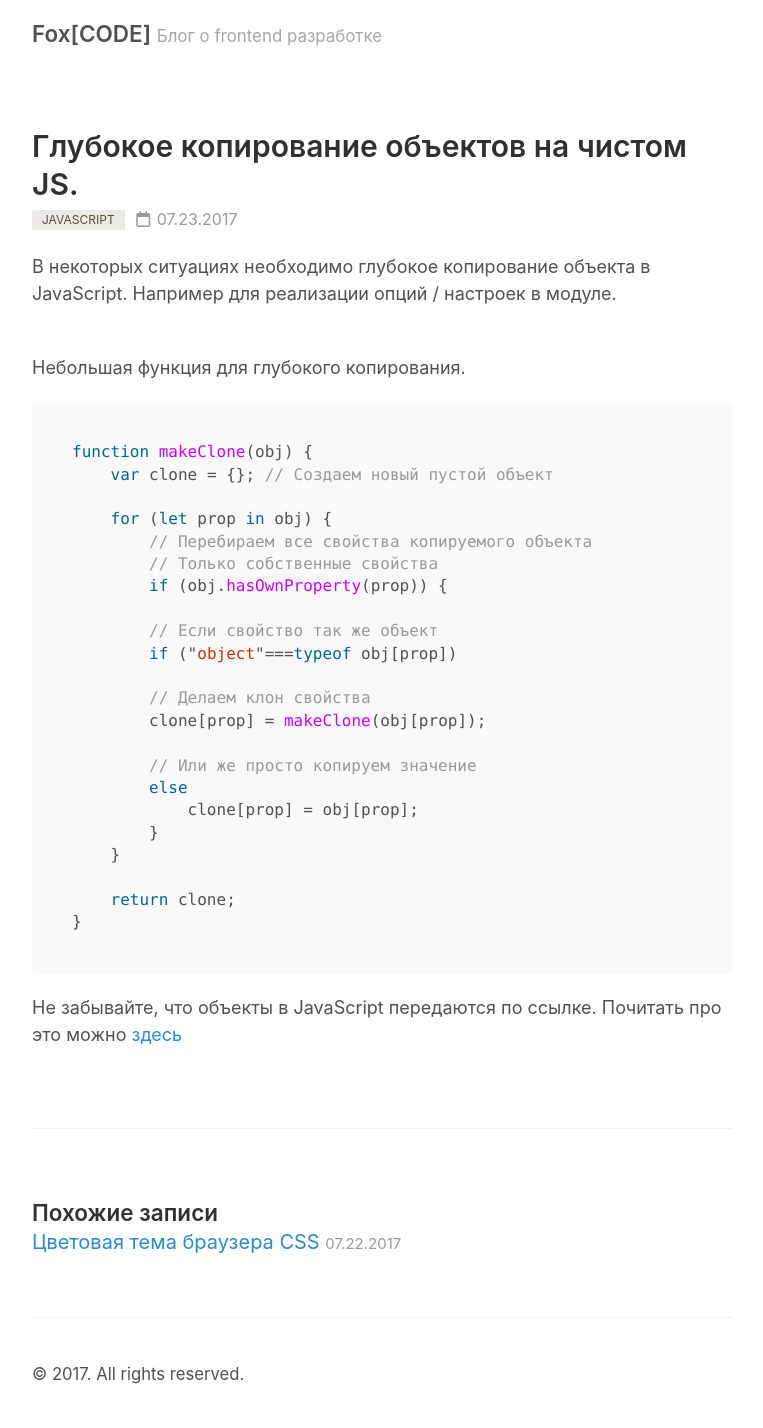
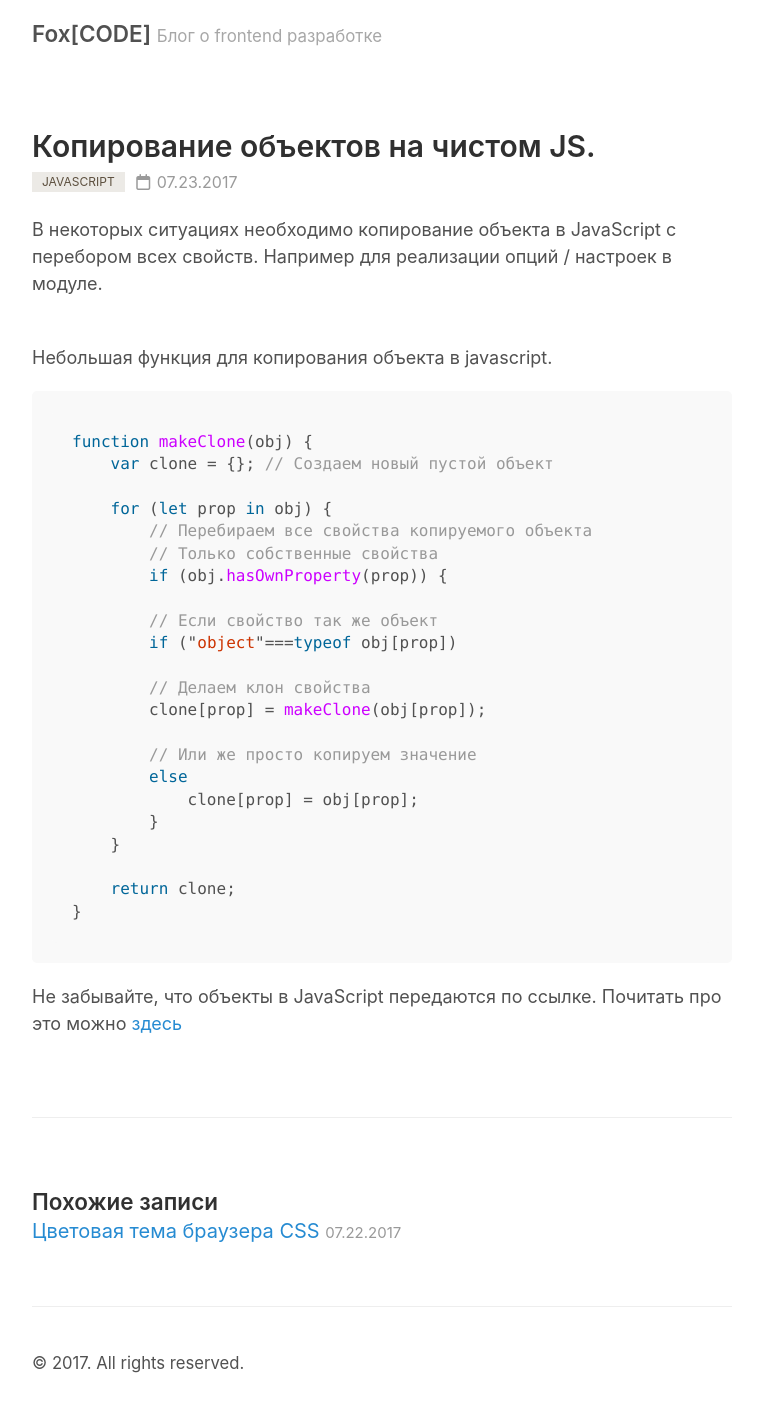
Before and after one commit to klesarev/myblog, a Jekyll site: the page built from _posts/javascript/2017-07-23-deep-cloning-odjects.md, in a window 1280 px wide. Shown: the whole page, without its empty margins (258-1021 px from the left). Built offline with Jekyll 4.4.1, drawn with Linux system fonts in a browser that asks for light colours; nearby versions of some CDN libraries; comment, search, counter and statistics services are not loaded.

Commit message:
correct js post

````diff
--- a/_posts/javascript/2017-07-23-deep-cloning-odjects.md
+++ b/_posts/javascript/2017-07-23-deep-cloning-odjects.md
@@ -1,16 +1,16 @@
 ---
 layout: post
-title: Глубокое копирование объектов на чистом JS.
-description: Глубокое копирование объектов в JavaScript. Объекты в Javascript. javascript clone function.
+title: Копирование объектов на чистом JS.
+description: Копирование объектов в JavaScript. Объекты в Javascript. javascript clone function.
 category: javascript
 permalink: /clonirovanie-objectov-js/
 ---
 
-В некоторых ситуациях необходимо глубокое копирование объекта в JavaScript. Например для реализации опций / настроек в модуле.
+В некоторых ситуациях необходимо копирование объекта в JavaScript с перебором всех свойств. Например для реализации опций / настроек в модуле.
 
 <!--excerpt-->
 <br />
-Небольшая функция для глубокого копирования.
+Небольшая функция для копирования объекта в javascript.
 ```javascript
 function makeClone(obj) {
     var clone = {}; // Создаем новый пустой объект
````
